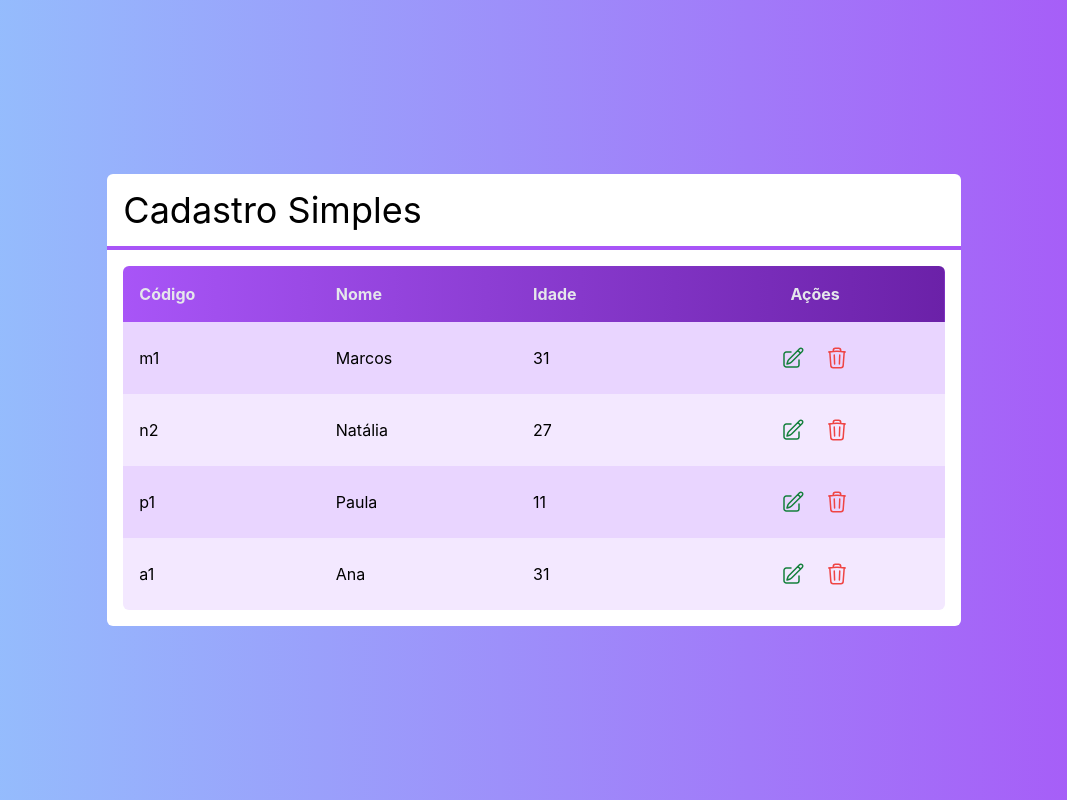
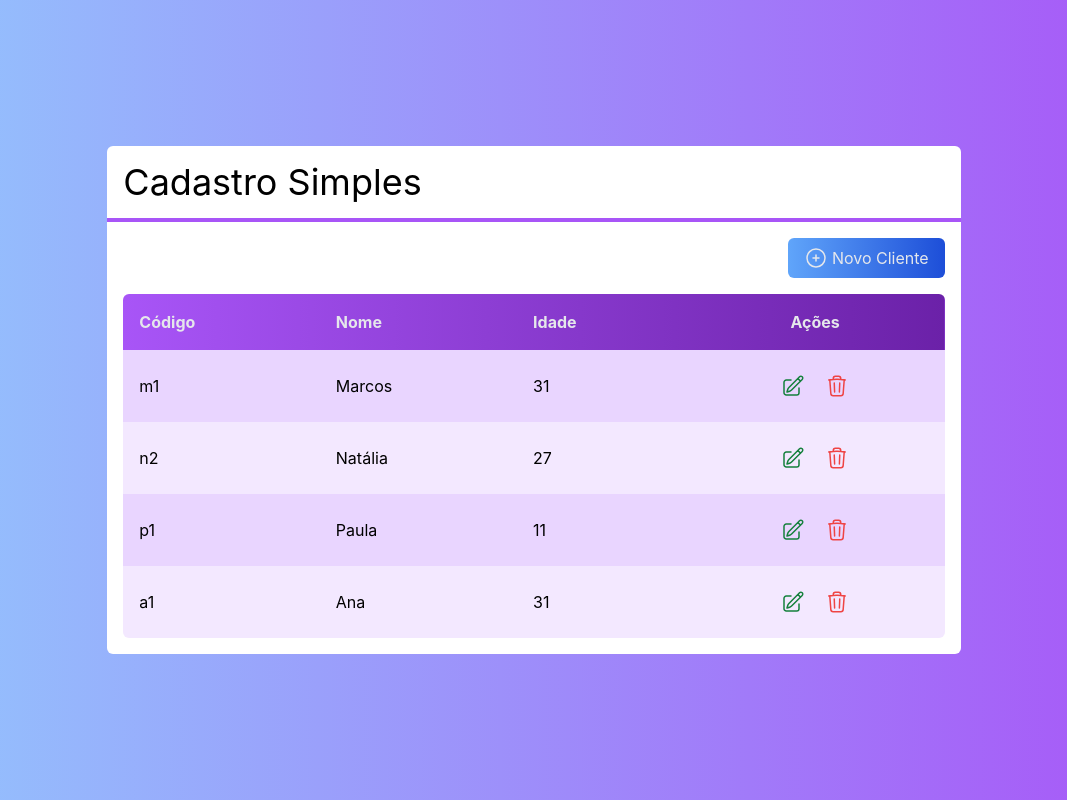
Before and after one commit to kenmarcos/next-crud, a Next.js app: page / in a window 1280 px wide. Shown: the whole page, without its empty margins (106-1173 px from the left). Built offline with nearby package versions, Linux system fonts and the light colour scheme.

Commit message:
add Button component

```diff
--- /dev/null
+++ b/src/components/Button/index.tsx
@@ -0,0 +1,18 @@
+import { ButtonHTMLAttributes, ReactNode } from "react";
+
+interface ButtonProps extends ButtonHTMLAttributes<HTMLButtonElement> {
+  children: ReactNode;
+}
+
+const Button = (props: ButtonProps) => {
+  return (
+    <button
+      {...props}
+      className={`px-4 py-2 rounded-md text-gray-200 hover:opacity-80 hover:scale-105 flex gap-1 ${props.className}`}
+    >
+      {props.children}
+    </button>
+  );
+};
+
+export default Button;
--- a/src/components/Icons/index.tsx
+++ b/src/components/Icons/index.tsx
@@ -35,3 +35,24 @@ export const TrashIcon = () => {
     </svg>
   );
 };
+
+import React from "react";
+
+export const PlusIcon = () => {
+  return (
+    <svg
+      xmlns="http://www.w3.org/2000/svg"
+      fill="none"
+      viewBox="0 0 24 24"
+      strokeWidth={1.5}
+      stroke="currentColor"
+      className="w-6 h-6"
+    >
+      <path
+        strokeLinecap="round"
+        strokeLinejoin="round"
+        d="M12 9v6m3-3H9m12 0a9 9 0 11-18 0 9 9 0 0118 0z"
+      />
+    </svg>
+  );
+};
--- a/src/pages/index.tsx
+++ b/src/pages/index.tsx
@@ -1,3 +1,5 @@
+import Button from "../components/Button";
+import { PlusIcon } from "../components/Icons";
 import Layout from "../components/Layout";
 import Table from "../components/Table";
 import Client from "../core/Client/client";
@@ -18,6 +20,13 @@ const Home = () => {
         </header>
 
         <div className="p-4">
+          <div className="flex justify-end mb-4">
+            <Button className="bg-gradient-to-r from-blue-400 to-blue-700">
+              <PlusIcon />
+              Novo Cliente
+            </Button>
+          </div>
+
           <Table clients={clients} />
         </div>
       </section>
```
